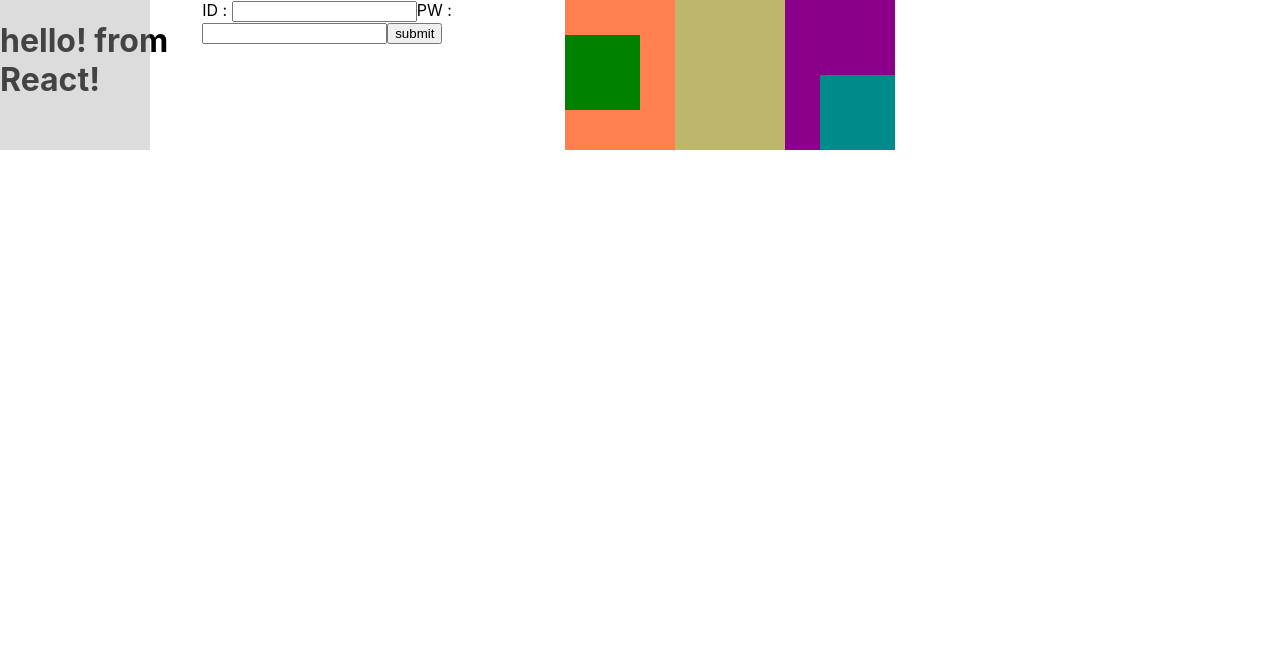
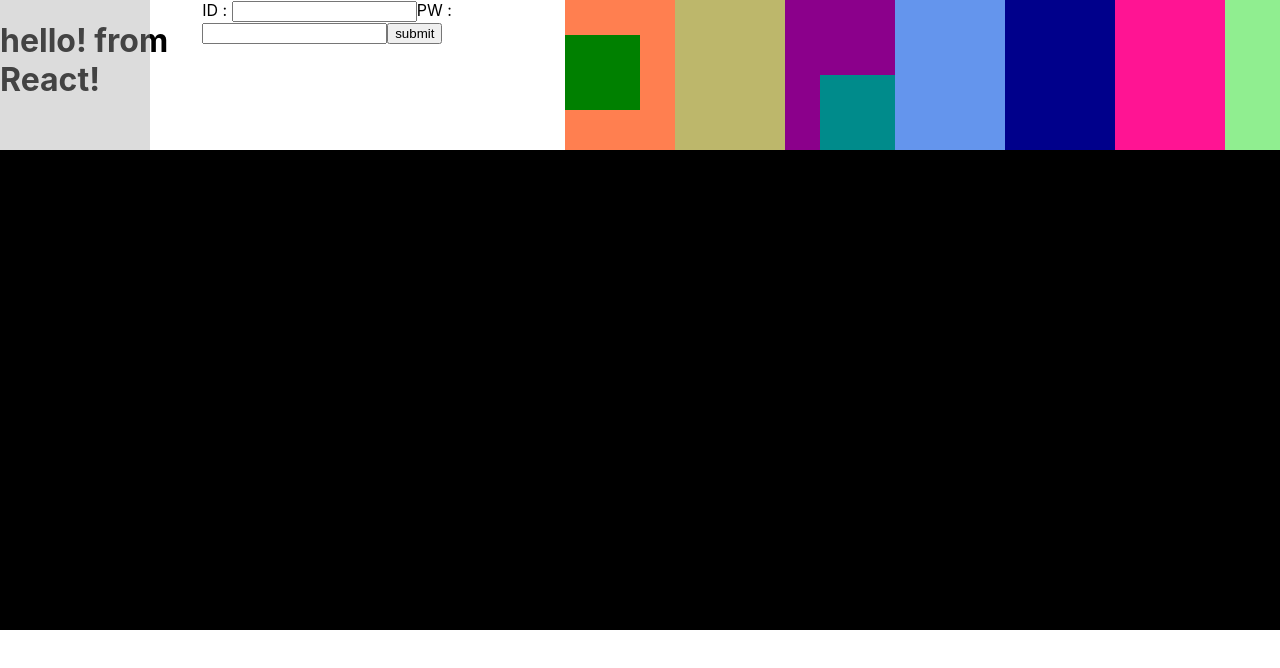
Before and after one commit to keunoh/kaltz-todolist, a React (Create React App) app in the folder src/main/frontend/: page / in a window 1280 px wide. Shown: the top 668 px of the page. Built offline with nearby package versions, Linux system fonts and the light colour scheme.

Commit message:
update: more div css

```diff
--- a/src/main/frontend/src/index/IndexPage.css
+++ b/src/main/frontend/src/index/IndexPage.css
@@ -43,3 +43,29 @@ div {
     right:0px;
     bottom:0px;
 }
+
+
+
+.s1 {
+    background-color: cornflowerblue;
+}
+
+.s2 {
+    background-color: darkblue;
+}
+
+.s3 {
+    background-color: deeppink;
+}
+
+.s4 {
+    background-color: lightgreen;
+}
+
+.index-section {
+    position: absolute;
+    background-color: black;
+    width: 100%;
+    height: 60vh;
+    top:150px;
+}
```
